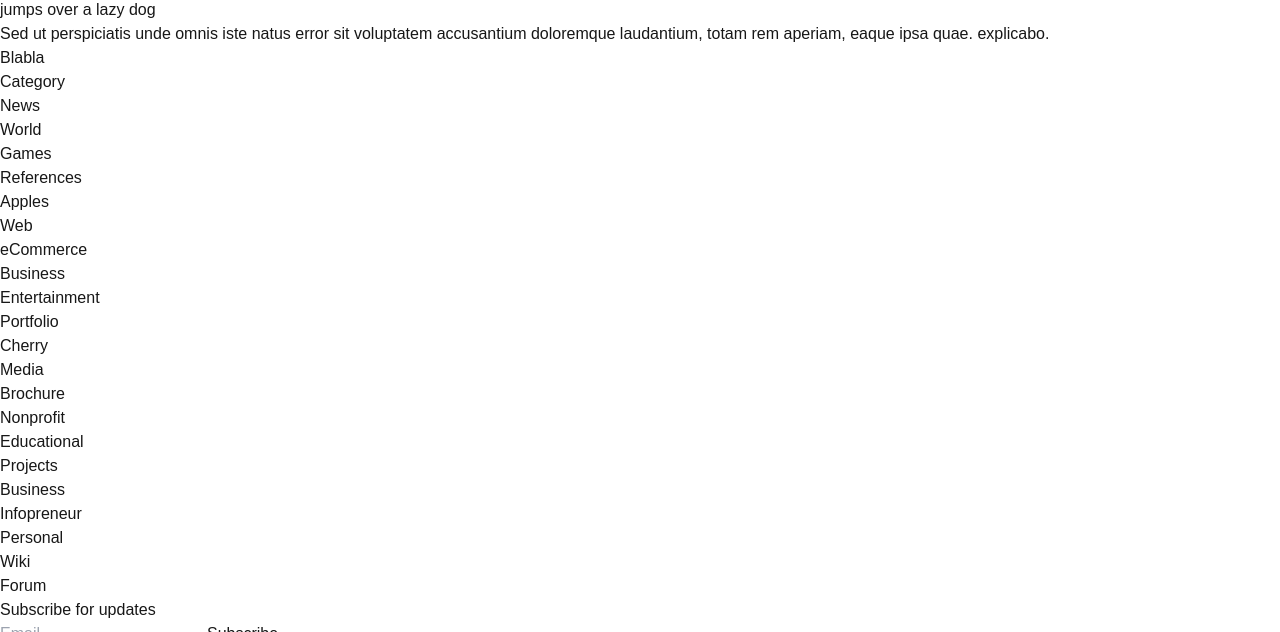
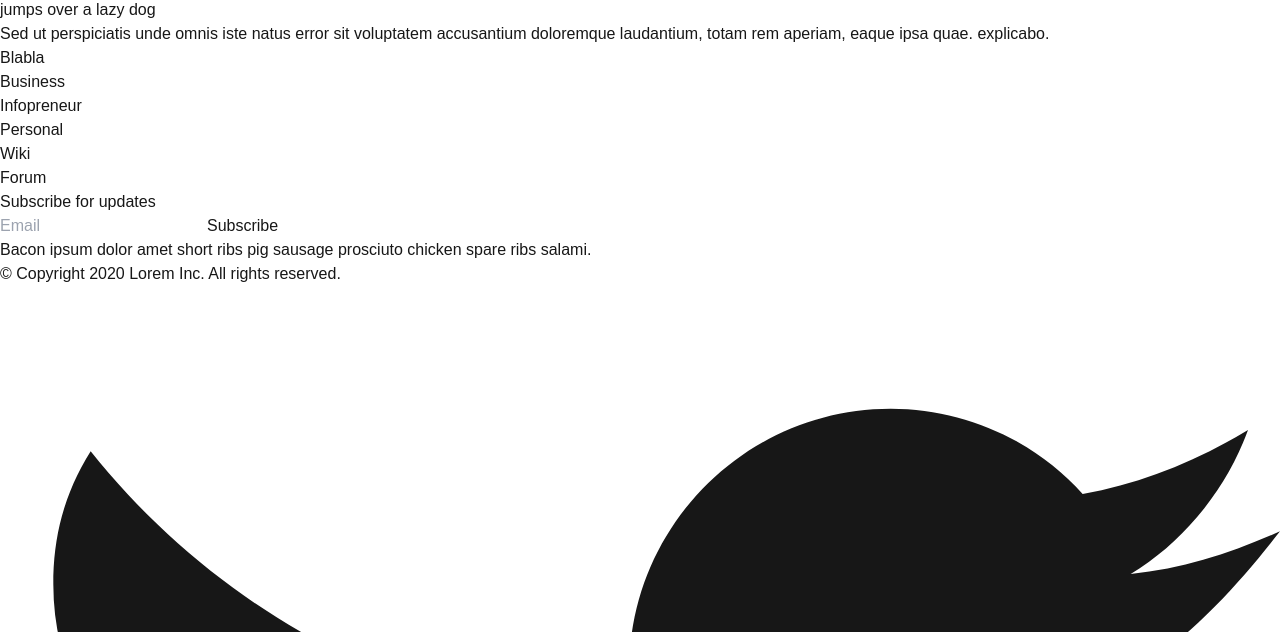
Before and after one commit to caparicio-esd/jimmy-web, a Next.js app: page / in a window 1280 px wide. Shown: the part 320-952 px from the top of the page. Built offline with nearby package versions, Linux system fonts and the light colour scheme.

Commit message:
change in footer

```diff
--- a/src/components/GlobalFooter.tsx
+++ b/src/components/GlobalFooter.tsx
@@ -8,170 +8,13 @@ const GlobalFooter = () => {
           <div className="grid grid-cols-2 gap-5 row-gap-8 lg:col-span-4 md:grid-cols-4">
             <div>
               <p className="font-medium tracking-wide text-gray-300">
-                Category
-              </p>
-              <ul className="mt-2 space-y-2">
-                <li>
-                  <a
-                    href="/"
-                    className="text-gray-500 transition-colors duration-300 hover:text-deep-purple-accent-200"
-                  >
-                    News
-                  </a>
-                </li>
-                <li>
-                  <a
-                    href="/"
-                    className="text-gray-500 transition-colors duration-300 hover:text-deep-purple-accent-200"
-                  >
-                    World
-                  </a>
-                </li>
-                <li>
-                  <a
-                    href="/"
-                    className="text-gray-500 transition-colors duration-300 hover:text-deep-purple-accent-200"
-                  >
-                    Games
-                  </a>
-                </li>
-                <li>
-                  <a
-                    href="/"
-                    className="text-gray-500 transition-colors duration-300 hover:text-deep-purple-accent-200"
-                  >
-                    References
-                  </a>
-                </li>
-              </ul>
-            </div>
-            <div>
-              <p className="font-medium tracking-wide text-gray-300">Apples</p>
-              <ul className="mt-2 space-y-2">
-                <li>
-                  <a
-                    href="/"
-                    className="text-gray-500 transition-colors duration-300 hover:text-deep-purple-accent-200"
-                  >
-                    Web
-                  </a>
-                </li>
-                <li>
-                  <a
-                    href="/"
-                    className="text-gray-500 transition-colors duration-300 hover:text-deep-purple-accent-200"
-                  >
-                    eCommerce
-                  </a>
-                </li>
-                <li>
-                  <a
-                    href="/"
-                    className="text-gray-500 transition-colors duration-300 hover:text-deep-purple-accent-200"
-                  >
-                    Business
-                  </a>
-                </li>
-                <li>
-                  <a
-                    href="/"
-                    className="text-gray-500 transition-colors duration-300 hover:text-deep-purple-accent-200"
-                  >
-                    Entertainment
-                  </a>
-                </li>
-                <li>
-                  <a
-                    href="/"
-                    className="text-gray-500 transition-colors duration-300 hover:text-deep-purple-accent-200"
-                  >
-                    Portfolio
-                  </a>
-                </li>
-              </ul>
-            </div>
-            <div>
-              <p className="font-medium tracking-wide text-gray-300">Cherry</p>
-              <ul className="mt-2 space-y-2">
-                <li>
-                  <a
-                    href="/"
-                    className="text-gray-500 transition-colors duration-300 hover:text-deep-purple-accent-200"
-                  >
-                    Media
-                  </a>
-                </li>
-                <li>
-                  <a
-                    href="/"
-                    className="text-gray-500 transition-colors duration-300 hover:text-deep-purple-accent-200"
-                  >
-                    Brochure
-                  </a>
-                </li>
-                <li>
-                  <a
-                    href="/"
-                    className="text-gray-500 transition-colors duration-300 hover:text-deep-purple-accent-200"
-                  >
-                    Nonprofit
-                  </a>
-                </li>
-                <li>
-                  <a
-                    href="/"
-                    className="text-gray-500 transition-colors duration-300 hover:text-deep-purple-accent-200"
-                  >
-                    Educational
-                  </a>
-                </li>
-                <li>
-                  <a
-                    href="/"
-                    className="text-gray-500 transition-colors duration-300 hover:text-deep-purple-accent-200"
-                  >
-                    Projects
-                  </a>
-                </li>
-              </ul>
-            </div>
-            <div>
-              <p className="font-medium tracking-wide text-gray-300">
                 Business
               </p>
-              <ul className="mt-2 space-y-2">
-                <li>
-                  <a
-                    href="/"
-                    className="text-gray-500 transition-colors duration-300 hover:text-deep-purple-accent-200"
-                  >
-                    Infopreneur
-                  </a>
-                </li>
-                <li>
-                  <a
-                    href="/"
-                    className="text-gray-500 transition-colors duration-300 hover:text-deep-purple-accent-200"
-                  >
-                    Personal
-                  </a>
-                </li>
-                <li>
-                  <a
-                    href="/"
-                    className="text-gray-500 transition-colors duration-300 hover:text-deep-purple-accent-200"
-                  >
-                    Wiki
-                  </a>
-                </li>
-                <li>
-                  <a
-                    href="/"
-                    className="text-gray-500 transition-colors duration-300 hover:text-deep-purple-accent-200"
-                  >
-                    Forum
-                  </a>
-                </li>
+              <ul className="mt-2 space-y-2 text-gray-300">
+                <li>Infopreneur</li>
+                <li>Personal</li>
+                <li>Wiki</li>
+                <li>Forum</li>
               </ul>
             </div>
           </div>
```
